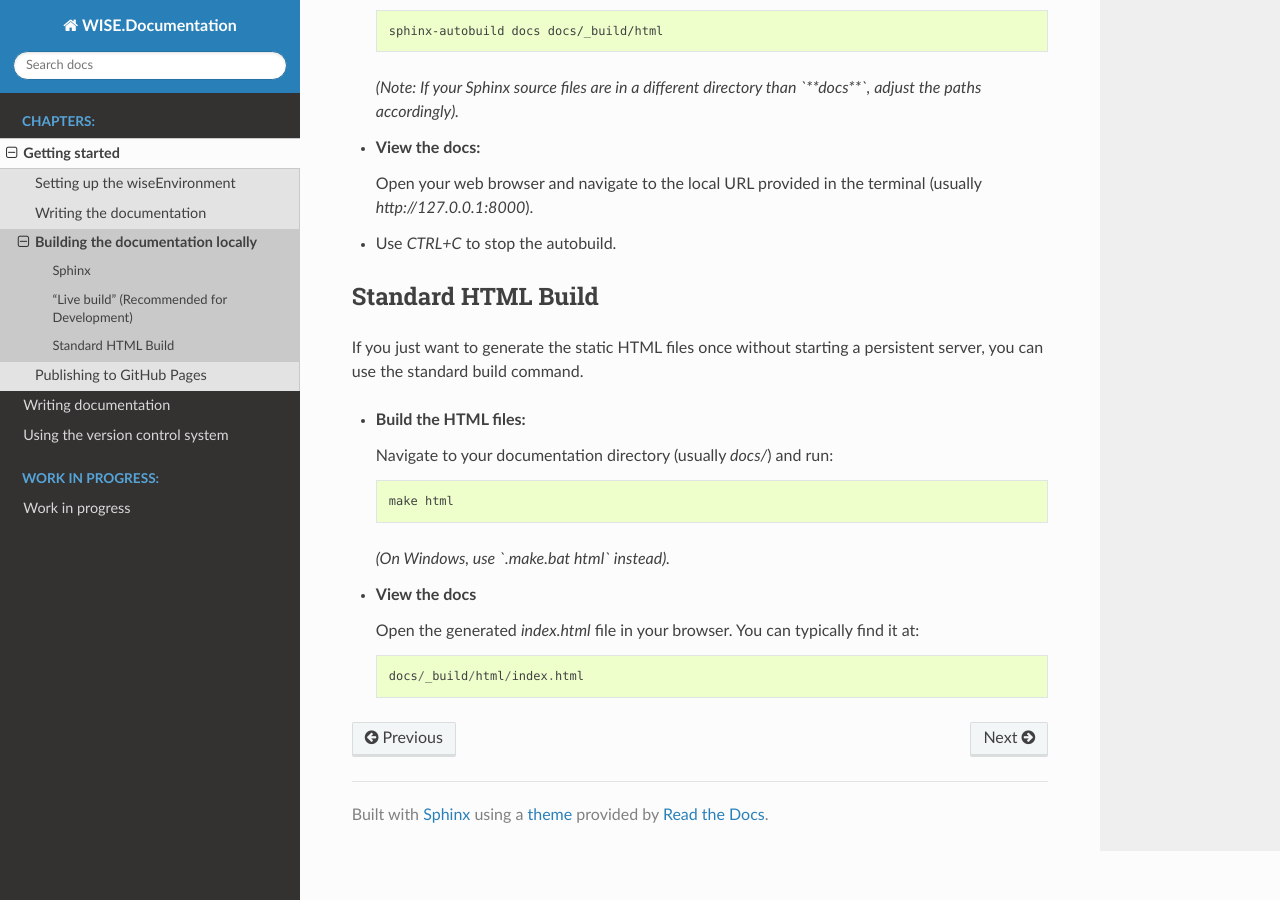
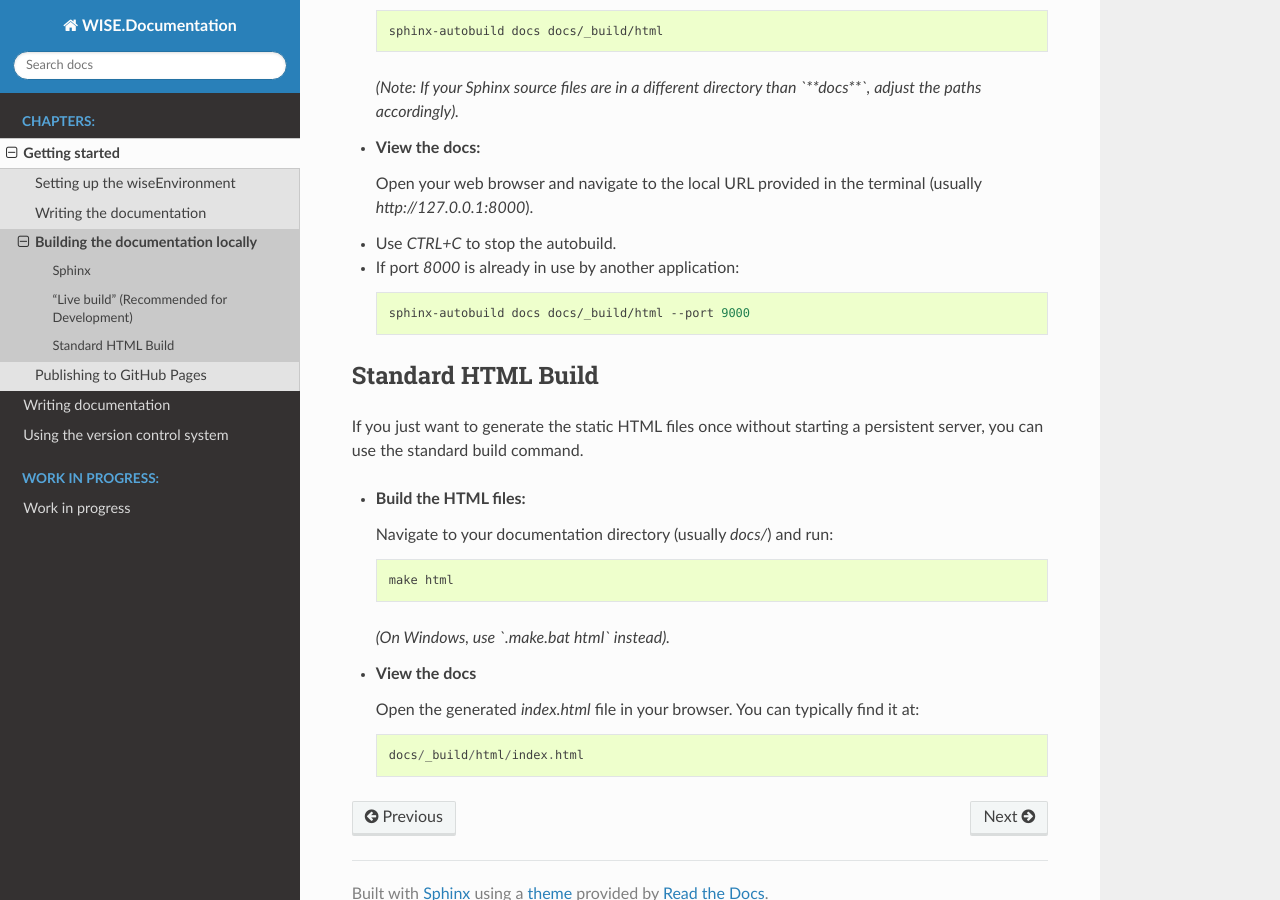
Before and after one commit to eeadata/WISE.Documentation, a Sphinx documentation site: the page built from docs/GettingStarted/BuildingTheDocumentationLocally.rst, in a window 1280 px wide and 900 px high, scrolled down 689 px. Built offline with Sphinx 7.4.7 and the Read the Docs theme 3.1.0, drawn with Linux system fonts in a browser that asks for light colours.

Commit message:
Auto build to different port. Adding widths to sqltable.

```diff
--- a/docs/GettingStarted/BuildingTheDocumentationLocally.rst
+++ b/docs/GettingStarted/BuildingTheDocumentationLocally.rst
@@ -43,7 +43,14 @@ This will start a local web server and automatically refresh your browser whenev
 
    Open your web browser and navigate to the local URL provided in the terminal (usually `http://127.0.0.1:8000`).
 
-*   Use `CTRL+C` to stop the autobuild.
+*  Use `CTRL+C` to stop the autobuild.
+
+*  If port `8000` is already in use by another application:
+
+   .. code-block:: bash
+
+      sphinx-autobuild docs docs/_build/html --port 9000
+
 
 Standard HTML Build
 -----------------------------
--- a/docs/Notebook/Testing_SQLTable.rst
+++ b/docs/Notebook/Testing_SQLTable.rst
@@ -53,6 +53,7 @@ See the other options in the `sqltable documentation <https://sphinxcontrib-sqlt
    .. sqltable:: Tables in the GWB schema
       :connection_string: sqlite:///docs/Notebook/tables/wise_wfd_metadata.db
       :name: sqltable-example-using-wise_wfd_metadata-gwb-tables
+      :widths: 20 80
 
       select title AS Tablename, description AS Description
       from metadata
@@ -66,6 +67,7 @@ The table resulting from the **..sqltable** directive is the one below:
 .. sqltable:: Tables in the GWB schema
    :connection_string: sqlite:///docs/Notebook/tables/wise_wfd_metadata.db
    :name: sqltable-example-using-wise_wfd_metadata-gwb-tables
+   :widths: 20 80
 
    select title AS Tablename, description AS Description
    from metadata
@@ -84,6 +86,7 @@ The example below shows how to document the content of the [GWB_GroundWaterBody]
    .. sqltable:: Columns in the [GWB_GroundWaterBody] table
       :connection_string: sqlite:///docs/Notebook/tables/wise_wfd_metadata.db
       :name: sqltable-example-using-wise_wfd_metadata-GWB_GroundWaterBody
+      :widths: 10 10 80
 
       select title AS Columnname, DATA_TYPE AS Datatype, description AS Description
       from metadata
@@ -96,6 +99,7 @@ This is the resulting table:
 .. sqltable:: Columns in the [GWB_GroundWaterBody] table
    :connection_string: sqlite:///docs/Notebook/tables/wise_wfd_metadata.db
    :name: sqltable-example-using-wise_wfd_metadata-GWB_GroundWaterBody
+   :widths: 10 10 80
 
    select title AS Columnname, DATA_TYPE AS Datatype, description AS Description
    from metadata
```
